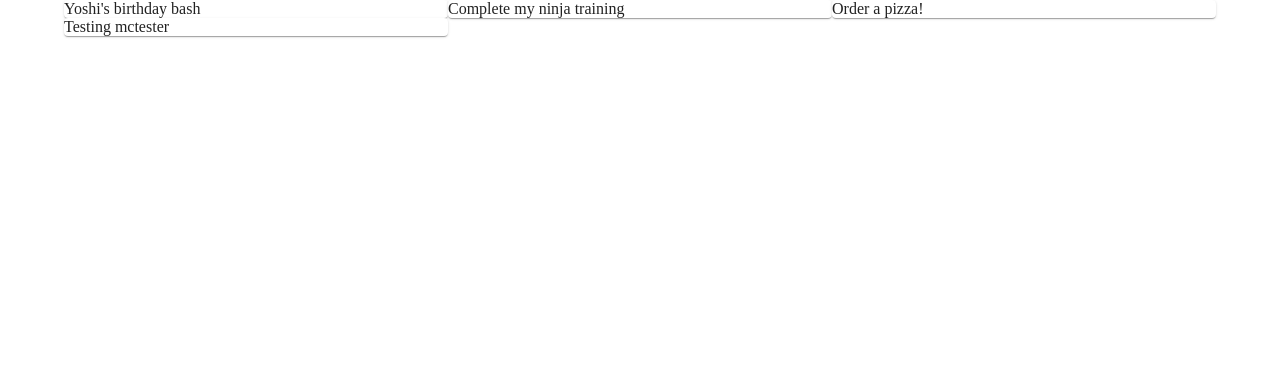
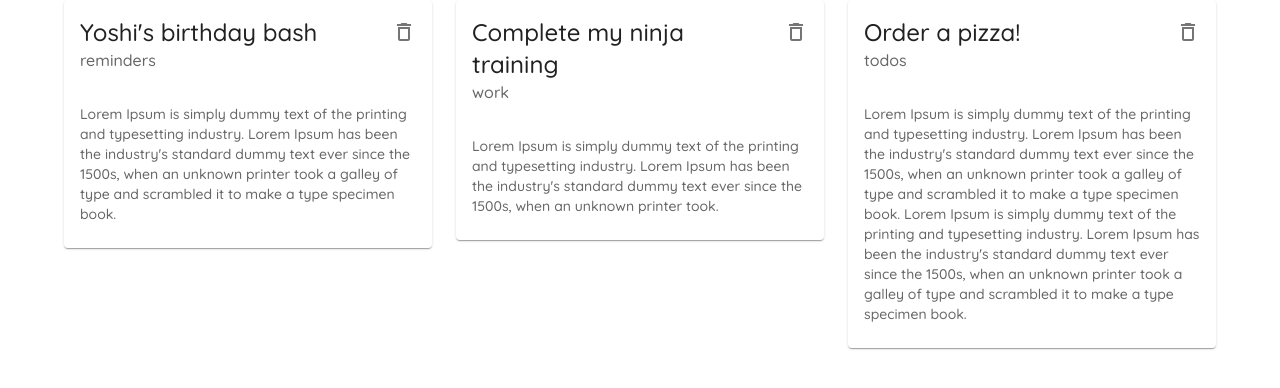
Before and after one commit to standen-learning/material-ui-tutorial, a React (Create React App) app: page / in a window 1280 px wide. Shown: the top 388 px of the page. Built offline with nearby package versions, Linux system fonts and the light colour scheme; data requests are answered from the project's data file.

Commit message:
Cards and Layout

```diff
--- a/data/db.json
+++ b/data/db.json
@@ -17,12 +17,6 @@
       "details": "Lorem Ipsum is simply dummy text of the printing and typesetting industry. Lorem Ipsum has been the industry's standard dummy text ever since the 1500s, when an unknown printer took a galley of type and scrambled it to make a type specimen book.\nLorem Ipsum is simply dummy text of the printing and typesetting industry. Lorem Ipsum has been the industry's standard dummy text ever since the 1500s, when an unknown printer took a galley of type and scrambled it to make a type specimen book.",
       "category": "todos",
       "id": 3
-    },
-    {
-      "title": "Testing mctester",
-      "details": "kdfjsa;jdsljfsldkj;flasdf",
-      "category": "work",
-      "id": 4
     }
   ]
 }
--- a/src/App.js
+++ b/src/App.js
@@ -3,6 +3,7 @@ import Notes from './pages/Notes'
 import Create from './pages/Create'
 import { createTheme, ThemeProvider } from '@mui/material/styles';
 import { purple } from '@mui/material/colors';
+import Layout from './components/Layout';
 
 const theme = createTheme({
   palette: {
@@ -24,6 +25,7 @@ function App() {
   return (
     <ThemeProvider theme={theme}>
       <Router>
+        <Layout>
           <Switch>
             <Route exact path="/">
               <Notes />
@@ -32,6 +34,7 @@ function App() {
               <Create />
             </Route>
           </Switch>
+        </Layout>
       </Router>
     </ThemeProvider>
   );
--- /dev/null
+++ b/src/components/Layout.js
@@ -0,0 +1,20 @@
+import React from 'react';
+
+const styles = {
+    page: {
+        background: '#f9f9f9',
+        width: '100%'
+    }
+};
+
+export default function Layout({children}) {
+  return (
+    <div>
+        {/* App Bar */}
+        {/* Side Drawer */}
+        <div styles={styles.page}>
+            {children}
+        </div>
+    </div>
+  )
+}
--- /dev/null
+++ b/src/components/NoteCard.js
@@ -0,0 +1,26 @@
+import React from 'react';
+import { Card, CardHeader, CardContent, IconButton, Typography } from '@mui/material';
+import { DeleteOutline } from '@mui/icons-material';
+
+export default function NoteCard({ note, handleDelete }) {
+  return (
+    <div>
+        <Card elevation={1}>
+            <CardHeader
+                action={
+                    <IconButton onClick={() => handleDelete(note.id)}>
+                        <DeleteOutline />
+                    </IconButton>
+                }
+                title={note.title}
+                subheader={note.category}
+            />
+            <CardContent>
+                <Typography variant="body2" color="textSecondary">
+                    {note.details}
+                </Typography>
+            </CardContent>
+        </Card>
+    </div>
+  )
+}
--- a/src/pages/Notes.js
+++ b/src/pages/Notes.js
@@ -1,33 +1,30 @@
 import React, { useEffect, useState } from 'react';
-import { Grid, Paper, Container } from '@mui/material';
+import { Grid, Container } from '@mui/material';
+import NoteCard from '../components/NoteCard';
 
 export default function Notes() {
   const [notes, setNotes] = useState([]);
+
   useEffect(() => {
     fetch('http://localhost:8000/notes')
       .then(res => res.json())
       .then(data => setNotes(data))
   }, []);
+
+  const handleDelete = async (id) => {
+    await fetch('http://localhost:8000/notes/' + id, {
+      method: 'DELETE'
+    });
+    const newNotes = notes.filter(note => note.id !== id);
+    setNotes(newNotes);
+  }
+
   return (
     <Container>
-      {/* <Grid container>
-        <Grid item xs={12} sm={6} md={3}>
-          <Paper>1</Paper>
-        </Grid>
-        <Grid item xs={12} sm={6} md={3}>
-          <Paper>2</Paper>
-        </Grid>
-        <Grid item xs={12} sm={6} md={3}>
-          <Paper>3</Paper>
-        </Grid>
-        <Grid item xs={12} sm={6} md={3}>
-          <Paper>4</Paper>
-        </Grid>
-      </Grid> */}
-      <Grid container>
+      <Grid container spacing={3}>
         {notes.map(note => (
           <Grid item key={note.id} xs={12} md={6} lg={4}>
-            <Paper>{ note.title }</Paper>
+            <NoteCard note={note} handleDelete={handleDelete} />
           </Grid>
         ))}
       </Grid>
```
Lines whose indentation alone changed are shown as unchanged.
